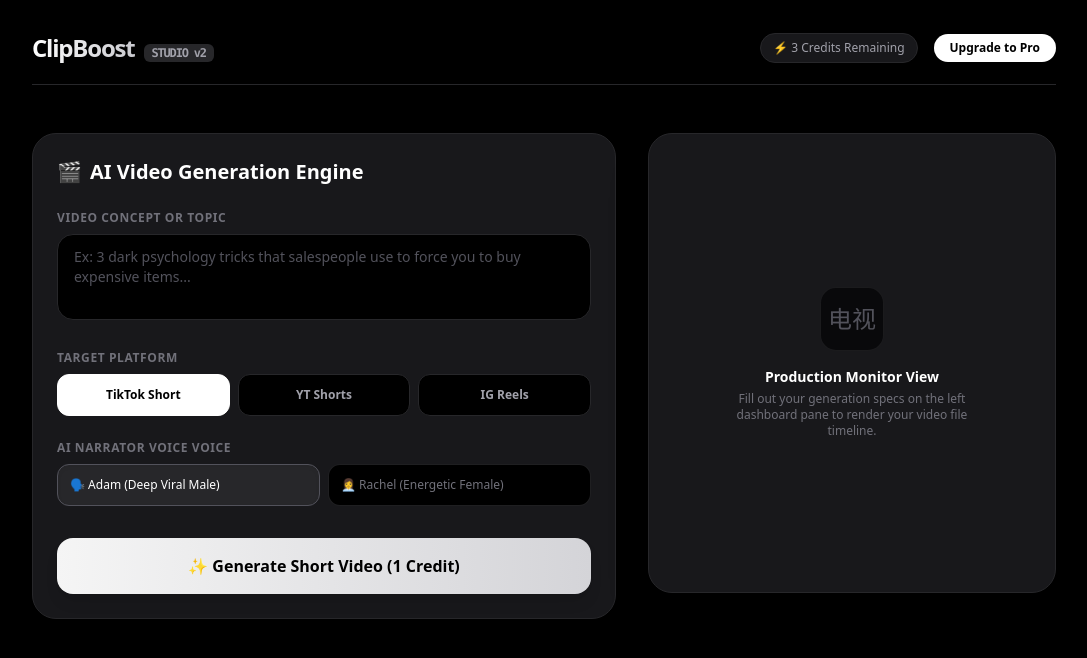
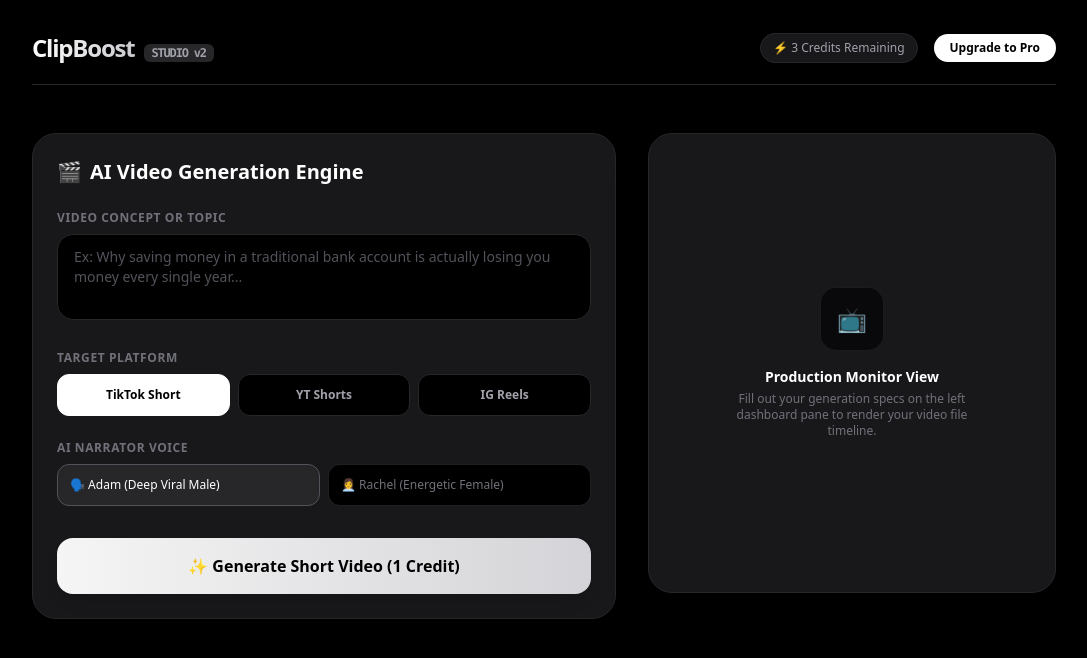
Before and after one commit to useclipboost/clipboost, a React (Vite) app: page / in a window 1280 px wide. Shown: the top 658 px of the page, without its empty margins (96-1183 px from the left). Built offline with nearby package versions, Linux system fonts and the light colour scheme.

Commit message:
Update ClipBoost.jsx

```diff
--- a/src/ClipBoost.jsx
+++ b/src/ClipBoost.jsx
@@ -4,8 +4,8 @@
   const [videoIdea, setVideoIdea] = useState('');
   const [rendering, setRendering] = useState(false);
   const [videoUrl, setVideoUrl] = useState(null);
-  const [platform, setPlatform] = useState('tiktok'); // tiktok, youtube_shorts, reels
-  const [voiceType, setVoiceType] = useState('adam'); // viral male, viral female
+  const [platform, setPlatform] = useState('tiktok');
+  const [voiceType, setVoiceType] = useState('adam');
   const [renderStatus, setRenderStatus] = useState('');
 
   const handleCreateVideo = async () => {
@@ -16,7 +16,6 @@
     setRenderStatus('🤖 Connecting to processing servers...');
 
     try {
-      // Hit the Vercel serverless API endpoint we built
       const response = await fetch('/api/generate-video', {
         method: 'POST',
         headers: {
@@ -32,7 +31,7 @@
       const data = await response.json();
 
       if (response.ok && data.videoUrl) {
-        setVideoUrl(data.videoUrl); // Set player window source straight to the cloud asset link
+        setVideoUrl(data.videoUrl);
       } else {
         alert(`Pipeline error: ${data.error || 'Failed to process clip rendering.'}`);
       }
@@ -66,28 +65,26 @@
           </div>
         </div>
 
-        {/* Main Split-Screen Grid Layout */}
+        {/* Layout Split Grid */}
         <div className="grid grid-cols-1 lg:grid-cols-12 gap-8 items-start">
 
-          {/* Left Side: Control Board Options */}
+          {/* Left Panel */}
           <div className="lg:col-span-7 bg-zinc-900 border border-zinc-800 rounded-3xl p-6 shadow-2xl">
             <h2 className="text-xl font-bold mb-6 flex items-center gap-2">
               <span>🎬</span> AI Video Generation Engine
             </h2>
 
-            {/* Input Box */}
             <div className="mb-6">
               <label className="block text-zinc-500 text-xs font-bold uppercase tracking-wider mb-2">Video Concept or Topic</label>
               <textarea
                 value={videoIdea}
                 onChange={(e) => setVideoIdea(e.target.value)}
-                placeholder="Ex: 3 dark psychology tricks that salespeople use to force you to buy expensive items..."
+                placeholder="Ex: Why saving money in a traditional bank account is actually losing you money every single year..."
                 rows="3"
                 className="w-full bg-black border border-zinc-800 rounded-2xl px-4 py-3 text-white placeholder-zinc-600 focus:outline-none focus:border-zinc-500 text-sm transition-all resize-none"
               />
             </div>
 
-            {/* Target Media Platform Selectors */}
             <div className="mb-6">
               <label className="block text-zinc-500 text-xs font-bold uppercase tracking-wider mb-2">Target Platform</label>
               <div className="grid grid-cols-3 gap-2">
@@ -111,9 +108,8 @@
               </div>
             </div>
 
-            {/* AI Actor Voice Selection */}
             <div className="mb-8">
-              <label className="block text-zinc-500 text-xs font-bold uppercase tracking-wider mb-2">AI Narrator Voice Voice</label>
+              <label className="block text-zinc-500 text-xs font-bold uppercase tracking-wider mb-2">AI Narrator Voice</label>
               <div className="grid grid-cols-2 gap-2">
                 {[
                   { id: 'adam', label: '🗣️ Adam (Deep Viral Male)' },
@@ -134,7 +130,6 @@
               </div>
             </div>
 
-            {/* Submit Button Action */}
             <button
               onClick={handleCreateVideo}
               disabled={rendering}
@@ -144,15 +139,14 @@
             </button>
           </div>
 
-          {/* Right Side: Instant Real-time Studio Player Render monitor */}
+          {/* Right Video Monitor View Panel */}
           <div className="lg:col-span-5 flex flex-col gap-4">
             <div className="bg-zinc-900 border border-zinc-800 rounded-3xl p-6 shadow-2xl flex flex-col items-center justify-center min-h-[460px] relative overflow-hidden">
 
-              {/* State A: Complete Idle default */}
               {!rendering && !videoUrl && (
                 <div className="text-center p-6">
                   <div className="w-16 h-16 bg-zinc-950 rounded-2xl flex items-center justify-center border border-zinc-800/60 mx-auto mb-4 text-2xl text-zinc-600">
-                    电视
+                    📺
                   </div>
                   <h4 className="text-white font-bold text-sm mb-1">Production Monitor View</h4>
                   <p className="text-zinc-500 text-xs max-w-[240px] mx-auto">
@@ -161,7 +155,6 @@
                 </div>
               )}
 
-              {/* State B: Processing Engine Monitor */}
               {rendering && (
                 <div className="text-center px-4 w-full">
                   <div className="animate-spin rounded-full h-10 w-10 border-2 border-zinc-700 border-t-white mx-auto mb-6"></div>
@@ -172,10 +165,9 @@
                 </div>
               )}
 
-              {/* State C: Finished Output Render Ready to download */}
               {!rendering && videoUrl && (
                 <div className="w-full flex flex-col items-center animate-in fade-in zoom-in-95 duration-300">
-                  <div className="aspect-[9/16] w-[210px] bg-black rounded-2xl border border-zinc-800 overflow-hidden shadow-2xl relative group mb-4">
+                  <div className="aspect-[9/16] w-[220px] bg-black rounded-2xl border border-zinc-800 overflow-hidden shadow-2xl relative mb-4">
                     <video
                       src={videoUrl}
                       className="w-full h-full object-cover"
@@ -187,7 +179,7 @@
                   <a
                     href={videoUrl}
                     download="clipboost_render.mp4"
-                    className="bg-emerald-500 hover:bg-emerald-400 text-black font-extrabold text-sm px-6 py-2.5 rounded-xl transition shadow-lg shadow-emerald-500/10 flex items-center gap-2"
+                    className="bg-emerald-500 hover:bg-emerald-400 text-black font-extrabold text-sm px-6 py-2.5 rounded-xl transition shadow-lg flex items-center gap-2"
                   >
                     📥 Download Rendered MP4
                   </a>
```
